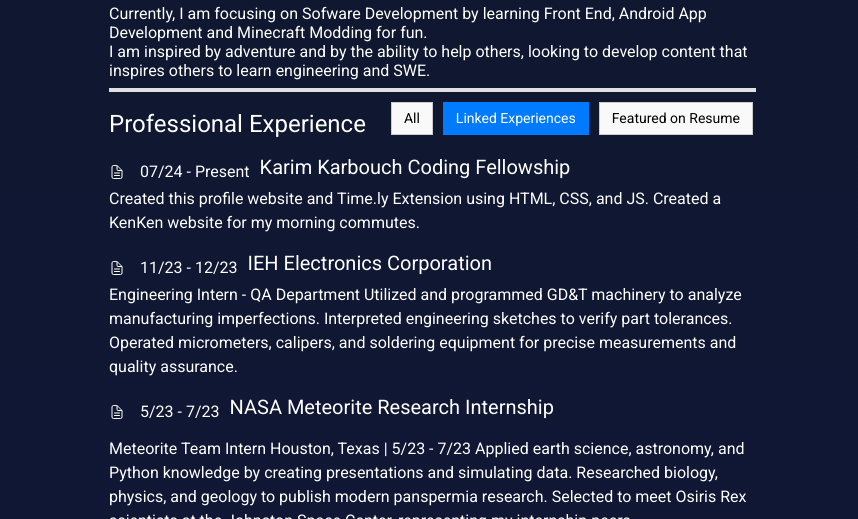
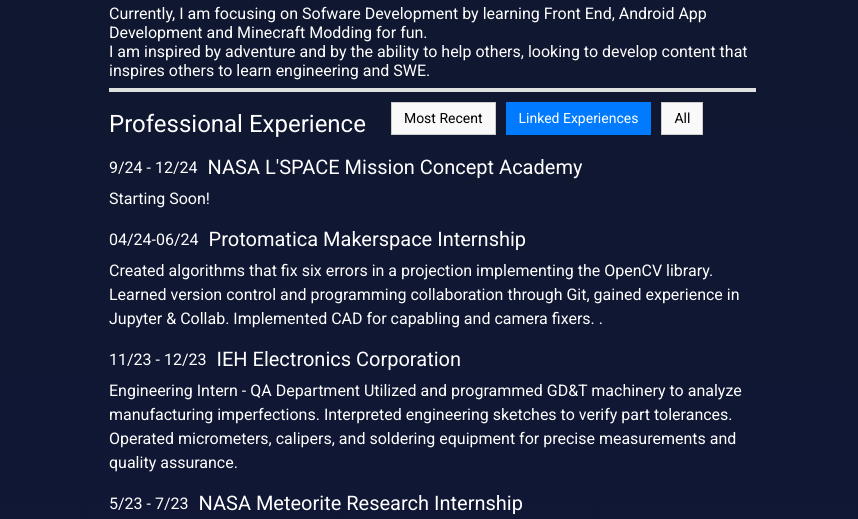
Before and after one commit to EricAzayev/Portfolio_Website, a plain HTML site: page index.html in a window 1280 px wide. Both pictures are taken after a click on the button "Linked Experiences". Shown: the part 281-800 px from the top of the page, 422-1280 px from the left. Drawn offline with nearby package versions, Linux system fonts and the light colour scheme.

Commit message:
Basic Formatting, content update next

```diff
--- a/index.html
+++ b/index.html
@@ -118,19 +118,18 @@
           <h4 id="profExperience">Professional Experience</h4>
 
           <div class="filter-container">
-            <button class="filter-btn active" data-filter="all" id="all">All</button>
+            <button class="filter-btn active" data-filter="most-recent" id="featured">Most Recent</button>
             <button class="filter-btn" data-filter="linked-experiences" id="linked">Linked Experiences</button>
-            <button class="filter-btn" data-filter="featured-resume" id="featured">Featured on Resume</button>
+            <button class="filter-btn" data-filter="all" id="all">All</button>
           </div>
         </div> <!--Row Container-->
 
-        <!-- Professional Entries are not on resume and not linked-->
-         <!-- ResumeEntries are on Resume-->
-        <!--linkedResumeEntries -->
-        <!-- linkedEntries -->
+        <!-- Professional Entries GENERIC Entry-->
+        <!--linked:ResumeEntries OUTDATED, TBI into linkedEntries -->
+        <!-- linkedEntries TBImplemented-->
 
 
-          <div class="professionalEntries" id = "lspace">
+          <div class="linkedEntries recentEntries" id = "lspace">
 
             <div class="heading">
                 <!--<div class="tooltip-container">
@@ -144,15 +143,13 @@
         </div> <!-- resumeEntries Div -->
 
 
-          <div class="linkedResumeEntries" id="tkh" onClick="tkhFunction()">
+          <div class="professionalEntries recentEntries" id="tkh" onClick="tkhFunction()">
 
 
               <div class="heading" >
-                  <div class="tooltip-container">
-                    <ion-icon name="document-text-outline"></ion-icon>
-                    <span class="tooltip">This experience is featured on my resume</span>
-                  </div>
-                  <h6 class="date">07/24 - Present</h6>
+
+                  <h6 class="date">
+                    07/24 - 10/24</h6>
                   <h5 class="title">Karim Karbouch Coding Fellowship</h5>
               </div>
               <p class="description">Created this profile website and Time.ly Extension using HTML, CSS, and JS. Created a KenKen website for my morning commutes.</p>
@@ -179,10 +176,6 @@
         <div class="resumeEntries">
 
           <div class="heading">
-              <div class="tooltip-container">
-                <ion-icon name="document-text-outline"></ion-icon>
-                <span class="tooltip">This experience is featured on my resume</span>
-              </div>
               <h6 class="date">11/23 - 12/23</h6>
               <h5 class="title">IEH Electronics Corporation</h5>
           </div>
@@ -195,13 +188,9 @@
 
 
 
-      <div class="linkedResumeEntries" id= "NASA">
+      <div class="resumeEntries" id= "NASA">
 
         <div class="heading">
-            <div class="tooltip-container">
-              <ion-icon name="document-text-outline"></ion-icon>
-              <span class="tooltip">This experience is featured on my resume</span>
-            </div>
             <h6 class="date">5/23 - 7/23</h6>
             <h5 class="title">NASA Meteorite Research Internship</h5>
         </div>
@@ -281,7 +270,8 @@
           <p class="description">
               <strong>Brot.ly:</strong> a study guide for people with low attention spans. <br>TTS, user styling, data transfer between fragments. <br>
               <strong>Catch&Log.ly:</strong> Frequently, social media use dilutes morning thoughts and expedites people to forget their dreams. My app encourages better use of time in the morning and night by giving users the benefits of journaling on a locally hosted platform. In the future, I plan to integrate or train my AI to create visual depictions of user-submitted notes.<br>
-          </p>
+              <strong>I will be revisiting this project soon to debug TTS with Async Programming</strong>
+            </p>
           <p class="tech-used">
               <strong>Skills:</strong>
               <ul>
@@ -325,20 +315,12 @@
       <div class = "row" id="row1">
         <div class = "column" id="column1"> <!--KenKen div-->
           <iframe src="https://ericazayev.github.io/KenKen"></iframe>
-
-
         </div> <!--column1 div-->
         <div class = "column" id="column2">
-
         </div> <!--column2 div-->
         <div class = "column" id="column3">
-
         </div> <!--column3 div-->
-
       </div> <!--Row1-->
-
-
-
     </div> <!--Minigame-bar div-->
 
 
--- a/script.js
+++ b/script.js
@@ -80,19 +80,19 @@ document.querySelectorAll('.filter-btn').forEach(button => {
 
 
 document.getElementById('all').addEventListener('click', function() {
-    document.querySelectorAll('.professionalEntries, .linkedResumeEntries, .resumeEntries').forEach(function(div) {
+    document.querySelectorAll('.professionalEntries, .linkedEntries, .recentEntries').forEach(function(div) {
         div.style.display = 'block'; // Show all
     });
 });
 
 document.getElementById('linked').addEventListener('click', function() {
     document.querySelector('.professionalEntries').style.display = 'none';
-    document.querySelector('.resumeEntries').style.display = 'none';
-    document.querySelector('.linkedResumeEntries').style.display = 'block';
+    document.querySelector('.recentEntries').style.display = 'none';
+    document.querySelector('.linkedEntries').style.display = 'block';
 });
 
-document.getElementById('featured').addEventListener('click', function() {
+document.getElementById('featured').addEventListener('click', function() { //Most Recent Button
     document.querySelector('.professionalEntries').style.display = 'none';
-    document.querySelector('.linkedResumeEntries').style.display = 'none';
-    document.querySelector('.resumeEntries').style.display = 'block';
+    document.querySelector('.linkedEntries').style.display = 'none';
+    document.querySelector('.recentEntries').style.display = 'block';
 });
--- a/style.css
+++ b/style.css
@@ -104,7 +104,7 @@ form{
 
 .tooltip-container {
   position: relative;
-  display: inline-block;
+
 }
 
 .tooltip {
@@ -234,20 +234,19 @@ ion-icon {
   padding: 0px;
 }
 
-.linkedResumeEntries {
+.linkedEntries {
 
   display: flex;
   flex-direction: column;
-  gap: 10px;
-
-
-  border-radius: 7px;
+  justify-content: center;
+  /*gap: 10px;*/
+  /*border-radius: 7px;*/
   cursor: pointer;
   box-shadow:#111;
   transition: all 0.3s ease-in-out;
 }
 
-.linkedResumeEntries:hover{
+.linkedEntries:hover{
   transform: translateY(-15px);
   border-top: 4px solid #3b82f6;
   border-bottom: 4px solid #3b82f6;
@@ -263,10 +262,19 @@ ion-icon {
   cursor: pointer;
 
 }
+.title{
+
+}
 
 .date {
-  font-weight: normal;
-  margin: 0;
+
+
+
+  display: flex;
+
+  padding: 0;
+  color: white;
+
 }
 .description {
   margin-left: 50;
```
